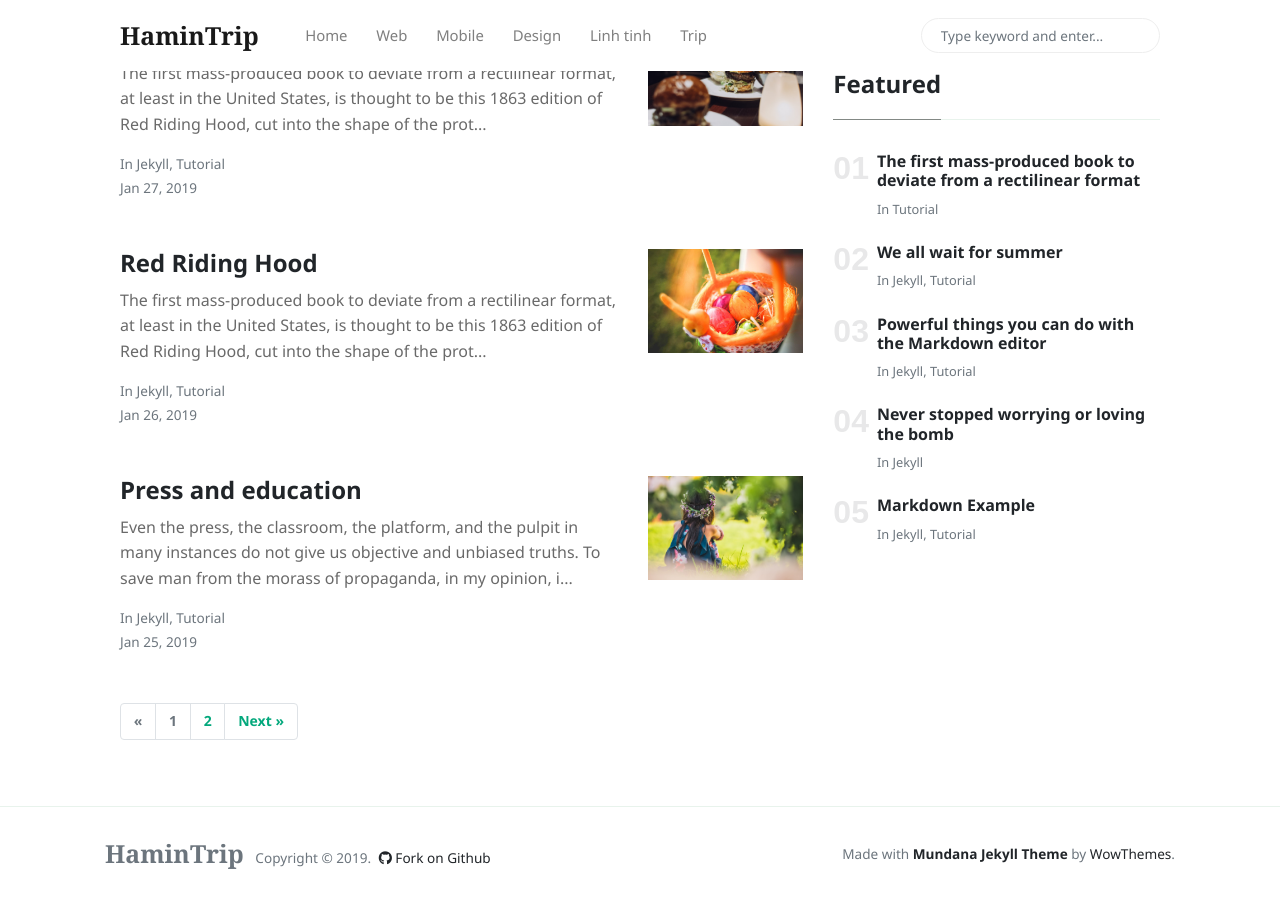
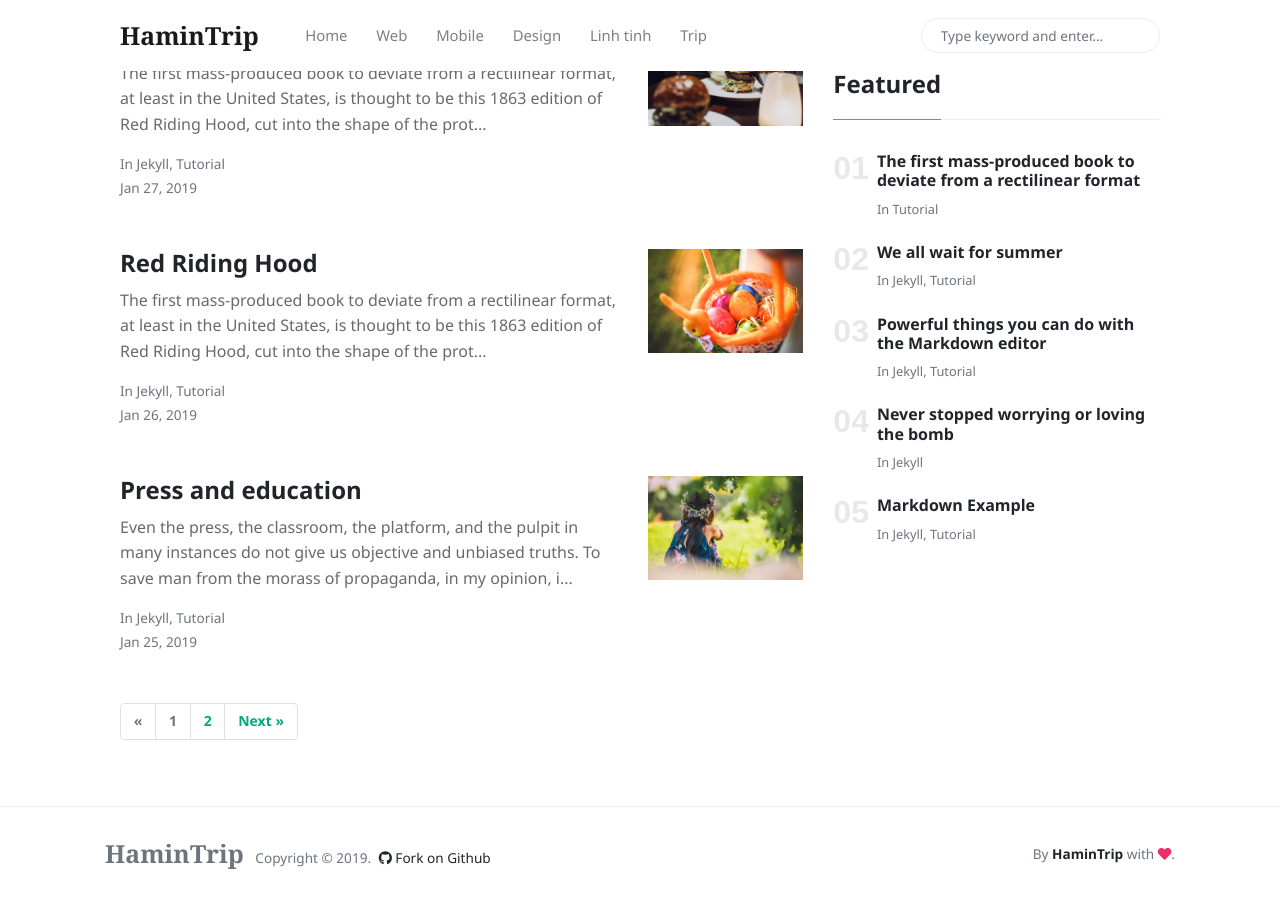
Before and after one commit to hamin2807/hamintrip.github.io, a Jekyll site: the page built from index.html, in a window 1280 px wide and 900 px high, scrolled down 1707 px. Built offline with Jekyll 4.4.1, drawn with Linux system fonts in a browser that asks for light colours; nearby versions of some CDN libraries; the list of posts is cut into pages by our own code.

Commit message:
Update default.html

```diff
--- a/_layouts/default.html
+++ b/_layouts/default.html
@@ -77,11 +77,11 @@
                 <span>Copyright © <script>document.write(new Date().getFullYear())</script>.</span>
 
                 <!--  Github Repo Star Btn-->
-                <a class="text-dark ml-1" target="_blank" href="https://github.com/wowthemesnet/mundana-theme-jekyll"><i class="fab fa-github"></i> Fork on Github</a>
+                <a class="text-dark ml-1" target="_blank" href="#"><i class="fab fa-github"></i> Fork on Github</a>
 
             </div>
             <div>
-                Made with <a target="_blank" class="text-dark font-weight-bold" href="https://www.wowthemes.net/mundana-jekyll-theme/"> Mundana Jekyll Theme </a> by <a class="text-dark" target="_blank" href="https://www.wowthemes.net">WowThemes</a>.
+                By <a target="_blank" class="text-dark font-weight-bold" href="#"> HaminTrip </a> with <a class="text-dark" target="_blank" href="#"><i class="fa fa-heart text-danger"></i></a>.
             </div>
         </div>
         </div>
```
